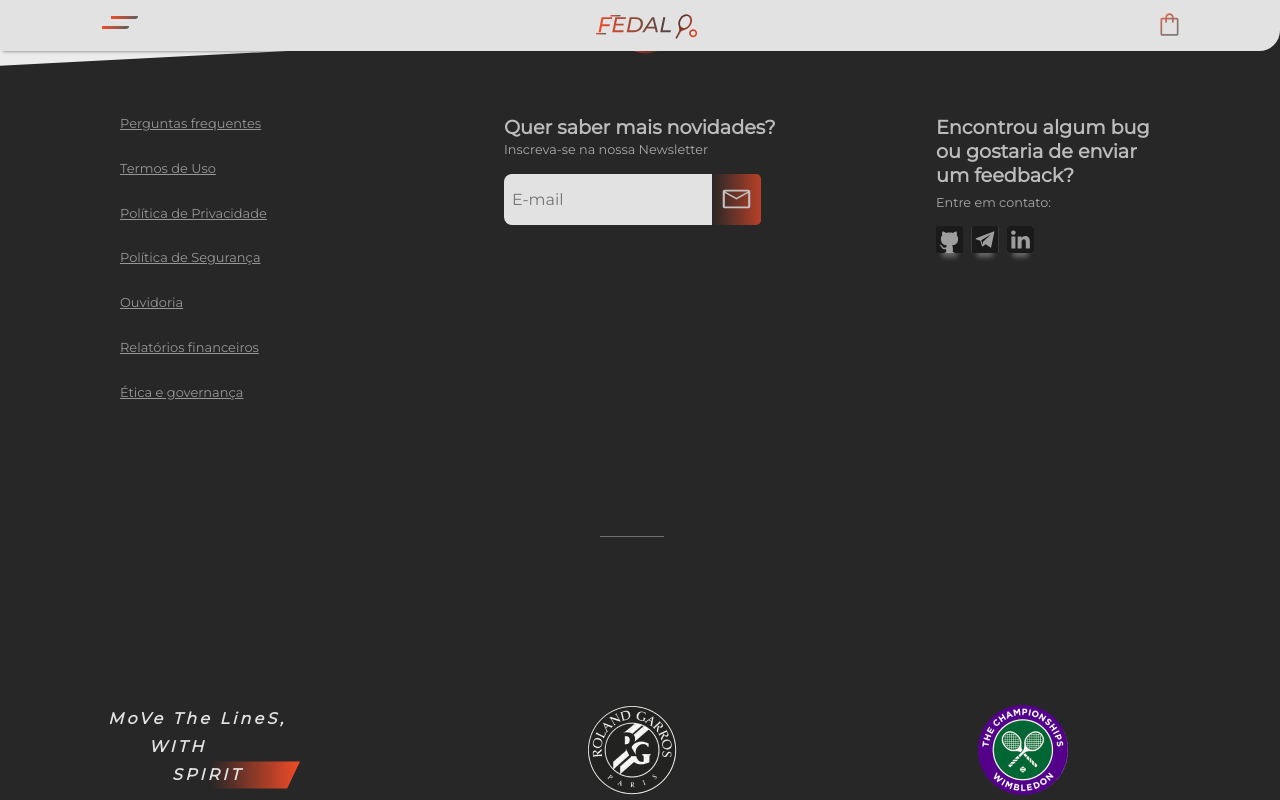
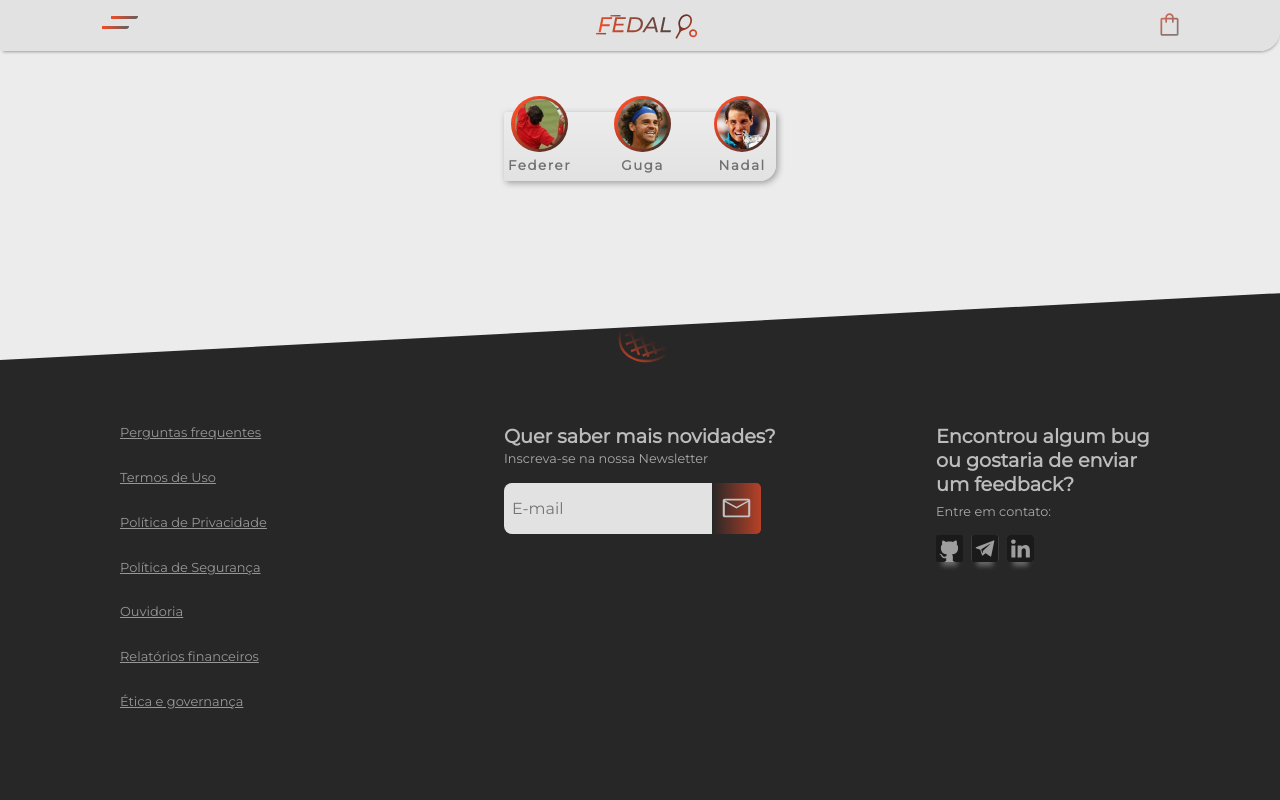
Before and after one commit to psilva999/fedal-tennis, a React (Vite) app: page / in a window 1280 px wide. Shown: the top 800 px of the page. Built offline with nearby package versions, Linux system fonts and the light colour scheme.

Commit message:
Adicionei o container dos stories com seu estilo

```diff
--- a/src/App.jsx
+++ b/src/App.jsx
@@ -2,6 +2,9 @@
 import './Css/app.min.css'
 
 import Header from './Components/Header'
+
+import Tenistas from './Components/Tenistas'
+
 import Footer from './Components/Footer'
 
 function App() {
@@ -10,7 +13,7 @@
       <Header/>
 
       <main>
-
+        <Tenistas/>
       </main>
 
       <Footer/>
--- /dev/null
+++ b/src/Components/Tenistas.jsx
@@ -0,0 +1,35 @@
+import React from 'react'
+
+import Federer from '../Assets/images/federer/0-federer.png'
+import Guga from '../Assets/images/guga/0-guga.png'
+import Nadal from '../Assets/images/nadal/0-nadal.png'
+
+const Tenistas = () => {
+  return (
+    <section className='tenistas'>
+
+      <button>
+        <div className='efeito-stories'>
+          <img src={ Federer }/> </div>
+
+        <span>Federer</span>
+      </button>
+
+      <button>
+        <div className='efeito-stories'>
+          <img src={ Guga }/> </div>
+
+        <span>Guga</span>
+      </button>
+
+      <button>
+        <div className='efeito-stories'>
+          <img src={ Nadal }/> </div>
+
+        <span>Nadal</span>
+      </button>
+    </section>
+  )
+}
+
+export default Tenistas
--- a/src/Components/scss/_config.scss
+++ b/src/Components/scss/_config.scss
@@ -26,3 +26,8 @@
 
 $polygon-bloco-maior:polygon(100% 0, 90% 100%, 0 100%, 0 0);
 $alvorada:linear-gradient(90deg, #272727 30%, #F24B28 100%);
+
+$sombra-baixa-direita:2px 2px 6px 0px rgba(39,39,39,.4);
+$outside-gradient:linear-gradient(0deg, rgba(226, 226, 226, 1) 0%,rgba(226, 226, 226, 0) 100%);
+
+$stories-effect:linear-gradient(310deg, rgba(39,39,39,1) 0%, rgba(242,75,40,1) 81%);
--- a/src/Components/scss/_footer.scss
+++ b/src/Components/scss/_footer.scss
@@ -6,14 +6,14 @@
   width:100vw;
   -webkit-clip-path:$polygon-esquerdo-discreto;
   clip-path:$polygon-esquerdo-discreto;
-  padding:0rem 4rem 9rem 4rem;
+  padding:0 4rem 9rem 4rem;
   display:grid;
   place-items:center;
   gap:2.5rem;
   color:$main-white-background;
 
   .racket {
-    margin:-2rem 0 0 3rem;
+    margin:-1rem 0 0 3rem;
     opacity:.7;
   }
 
@@ -150,6 +150,7 @@
       text-align:right;
       line-height:1.7rem;
       font-size:1rem;
+      user-select:none;
 
       span {
         display:block;
@@ -171,22 +172,6 @@
       }
     }
 
-        // &:before,
-        // &:after {
-        //   content: '';
-        //   position: absolute;
-        //   height: .8rem;
-        //   background: $main-white-background;
-        //   width: .23rem;
-        //   transform: rotate(11deg);
-        // }
-
-        // &:before {
-        //   -webkit-clip-path:$polygon-ponta-unica;
-        //   clip-path:$polygon-ponta-unica
-        //   margin-left: -15rem;
-        //   margin-top: -.4rem;
-        //}
   }
 }
 
@@ -212,7 +197,7 @@
 
 @media (max-width:60rem) {
   footer {
-    padding:2.5rem 0 7rem 0;
+    padding:1rem 0 7rem 0;
 
     .container, .patrocinadores {
       width:max-content;
--- /dev/null
+++ b/src/Components/scss/_tenistas.scss
@@ -0,0 +1,63 @@
+@import 'config';
+
+.tenistas {
+  margin:7rem auto;
+  display:flex;
+  justify-content:space-between;
+  align-items:center;
+  width:17rem;
+  padding:0 .35rem .5rem .25rem;
+  border-radius:.2rem .2rem 1rem .2rem;
+  background:$outside-gradient;
+  box-shadow:$sombra-baixa-direita;
+
+  button {
+    background:none;
+    cursor:pointer;
+    display:grid;
+    place-items:center;
+    gap:.3rem;
+    margin-top:-1rem;
+    font-weight: bold;
+    letter-spacing:.1rem;
+    transition:.3s;
+
+    &:hover {
+      transition:.3s;
+
+      .efeito-stories {
+        transition:.3s;
+        transform:translateY(-.5rem);
+      }
+
+      span {
+        transition:.3s;
+        opacity:.7;
+      }
+    }
+  }
+
+  .efeito-stories {
+    padding:.2rem;
+    background:$stories-effect;
+    border-radius:50%;
+    display:grid;
+    place-items:center;
+    transition:.3s;
+  }
+
+  span {
+    transition:.3s;
+    opacity:.5;
+  }
+}
+
+@media (max-width:32rem) {
+  .tenistas {
+    button:hover {
+      .efeito-stories {
+        transform:none;
+      }
+    }
+  }
+}
--- a/src/Components/scss/app.scss
+++ b/src/Components/scss/app.scss
@@ -11,11 +11,12 @@
 body {
   background:$white-mode-body;
   width:100vw;
-  height:100vh;
   overflow-y:auto;
   overflow-x:hidden;
 }
 
 @import 'header';
 
+@import 'tenistas';
+
 @import 'footer';
```
Also changed, not shown: src/Css/app.min.css, 1 other file (tests, documents, lock files or other folders).
